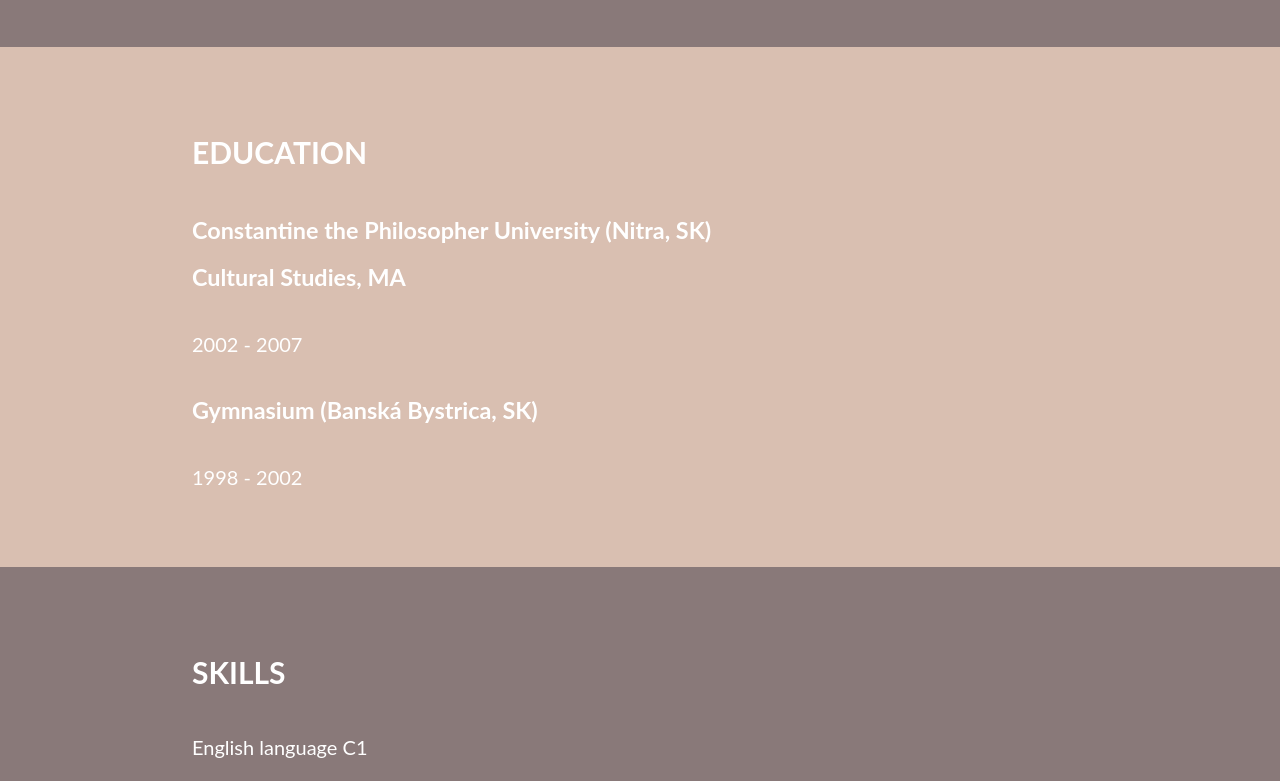
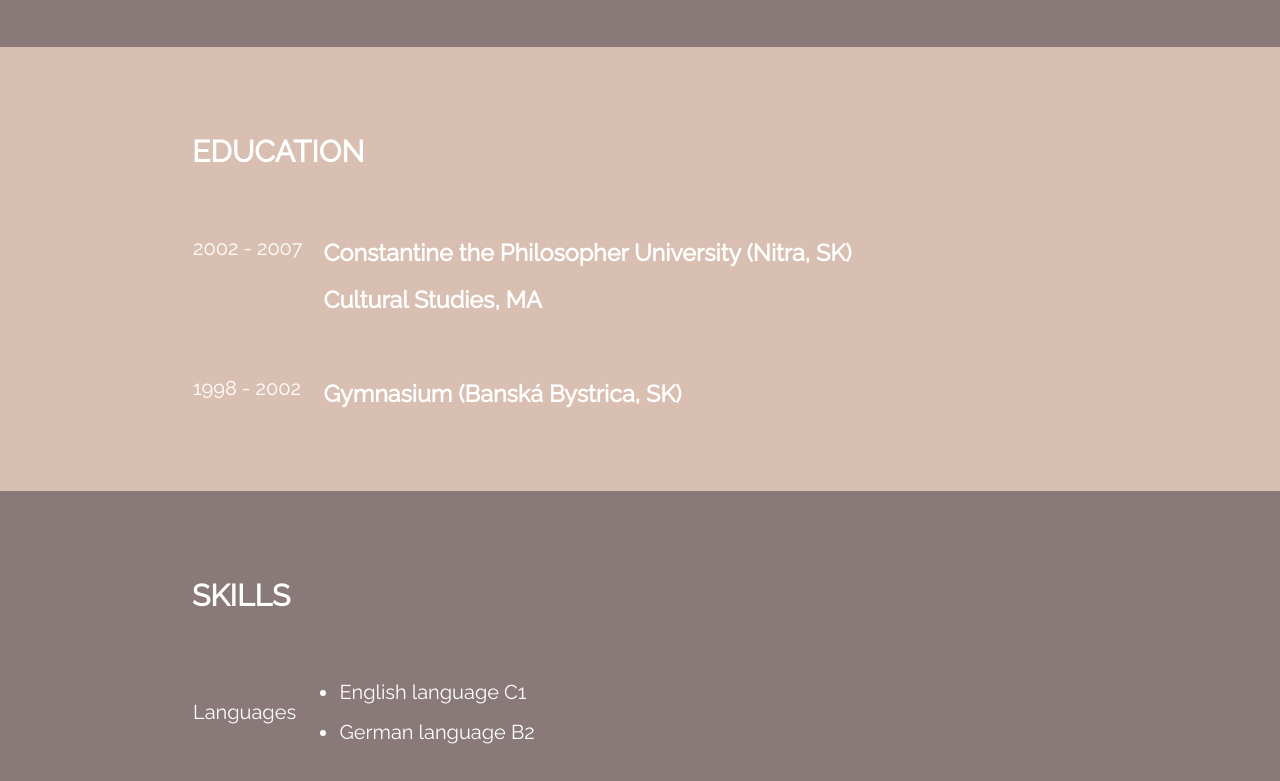
Before and after one commit to jzboncakova/zivotopis, a plain HTML site: page index.html in a window 1280 px wide. Shown: the part 2019-2800 px from the top of the page. Drawn offline with Linux system fonts and the light colour scheme; a web font is replaced by a local one.

Commit message:
first commit

```diff
--- a/index.html
+++ b/index.html
@@ -5,6 +5,9 @@
     <meta http-equiv="X-UA-Compatible" content="IE=edge">
     <meta name="viewport" content="width=device-width, initial-scale=1.0">
     <title>Janka Zbončáková - životopis</title>
+    <link rel="preconnect" href="https://fonts.googleapis.com">
+    <link rel="preconnect" href="https://fonts.gstatic.com" crossorigin>
+    <link href="https://fonts.googleapis.com/css2?family=Noto+Sans:ital,wght@1,200&family=Playfair+Display:ital@1&family=Raleway:ital@0;1&display=swap" rel="stylesheet">
     <link rel="stylesheet" href="style.css">
 
 </head>
@@ -76,23 +79,46 @@
     <section class="education" id="education">
 
         <h2>EDUCATION</h2>
-        <h3>Constantine the Philosopher University (Nitra, SK)<br>
-            Cultural Studies, MA</h3>
-        <p>2002 - 2007</p>
-        <h3>Gymnasium (Banská Bystrica, SK)</h3>
-        <p>1998 - 2002</p>
+        <table class="tableeducation">
+            <tr>
+                <td class="eyear"><p>2002 - 2007</p></td>
+                <td class="school"><h3>Constantine the Philosopher University (Nitra, SK)<br>
+                    Cultural Studies, MA</h3></td>
+
+            </tr>
+            <tr>
+                <td class="eyear"><p>1998 - 2002</p></td>
+                <td class="school"><h3>Gymnasium (Banská Bystrica, SK)</h3></td>
+            </tr>
+        </table>
 
     </section>
 
     <section class="skills" id="skills">
 
         <h2>SKILLS</h2>
-        <p>English language C1<br>
-        German language B2<br>
-        MS Office<br>
-        html css beginner<br>
-        driving licence B<br>
-        Jewellery making and design, National certificate BTEC 2009-2012, London</p>
+        <table>
+            <tr>
+                <td>Languages</td>
+                <td>
+                    <ul>
+                    <li>English language C1</li>
+                    <li>German language B2</li>
+                </ul>
+                </td>
+            </tr>
+            <tr>
+                <td>Other Skills</td>
+                <td>
+                    <ul>
+                    <li>HTML CSS (beginner)</li>
+                    <li>Jewellery making and design (National certificate BTEC 2009-2012, London)</li>
+                    <li>MS Office</li>
+                    <li>Driving licence (B)</li>
+                    </ul>
+                </td>
+            </tr>
+        </table>
     </section>
 
     <footer>
--- a/style.css
+++ b/style.css
@@ -10,7 +10,7 @@ img {
 body {
     color: white;
     background-color: #382a2a;
-    font-family: 'Lato', Arial, Helvetica, sans-serif;
+    font-family: 'Raleway', sans-serif;
     font-size: 20px;
     line-height: 2;
     font-weight: normal;
@@ -65,7 +65,7 @@ footer{
 
 
 .secondtd{
-    border-left: 5px solid white;
+    border-left: 3px solid white;
     text-align: left;
     padding: 10px 10px;
 }
@@ -77,6 +77,14 @@ footer{
 
 table{
     border-spacing: 0;
+}
+
+.school{
+    padding:0px 20px;
+}
+.school,
+.eyear{
+    vertical-align:top;
 }
 
 .menu {
```
